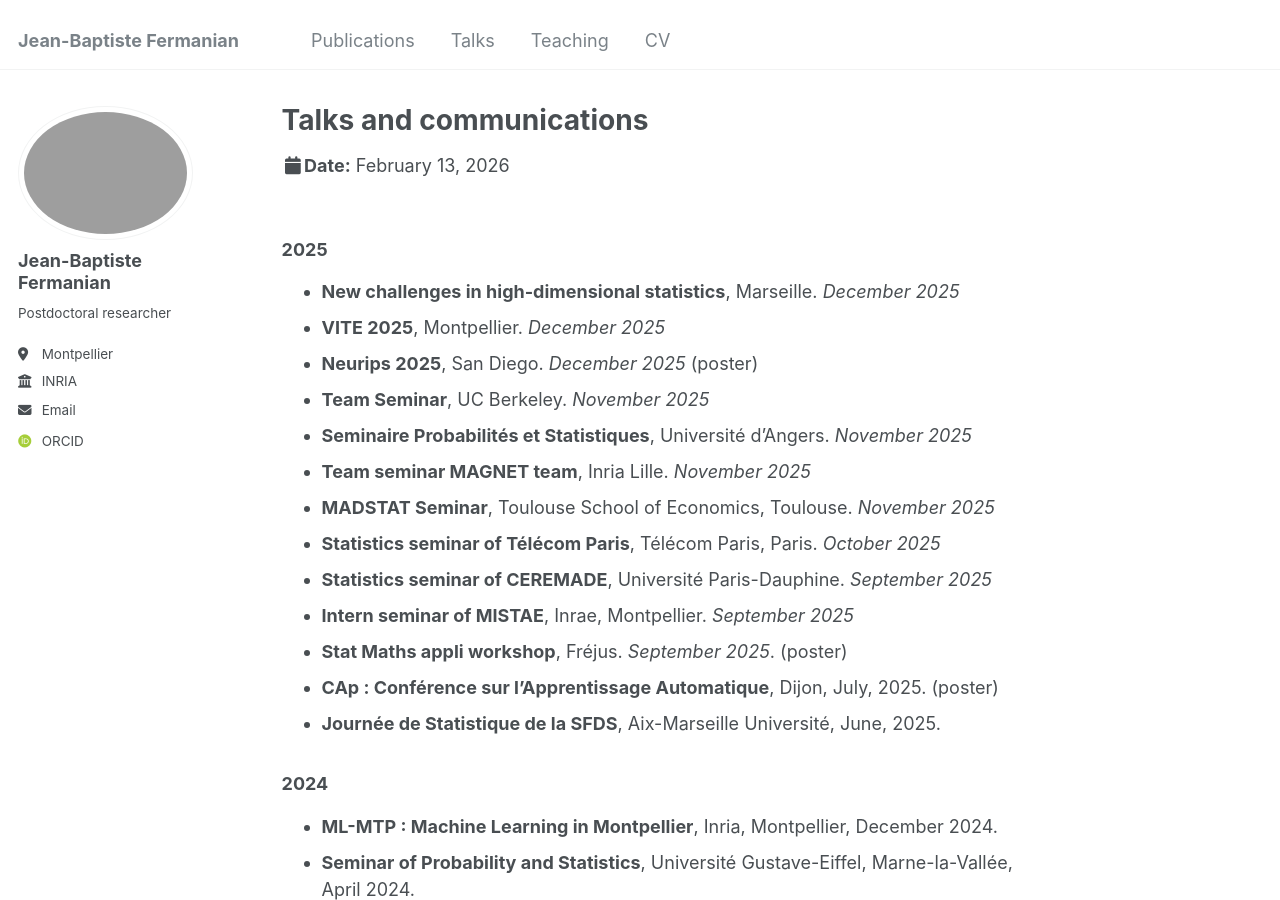
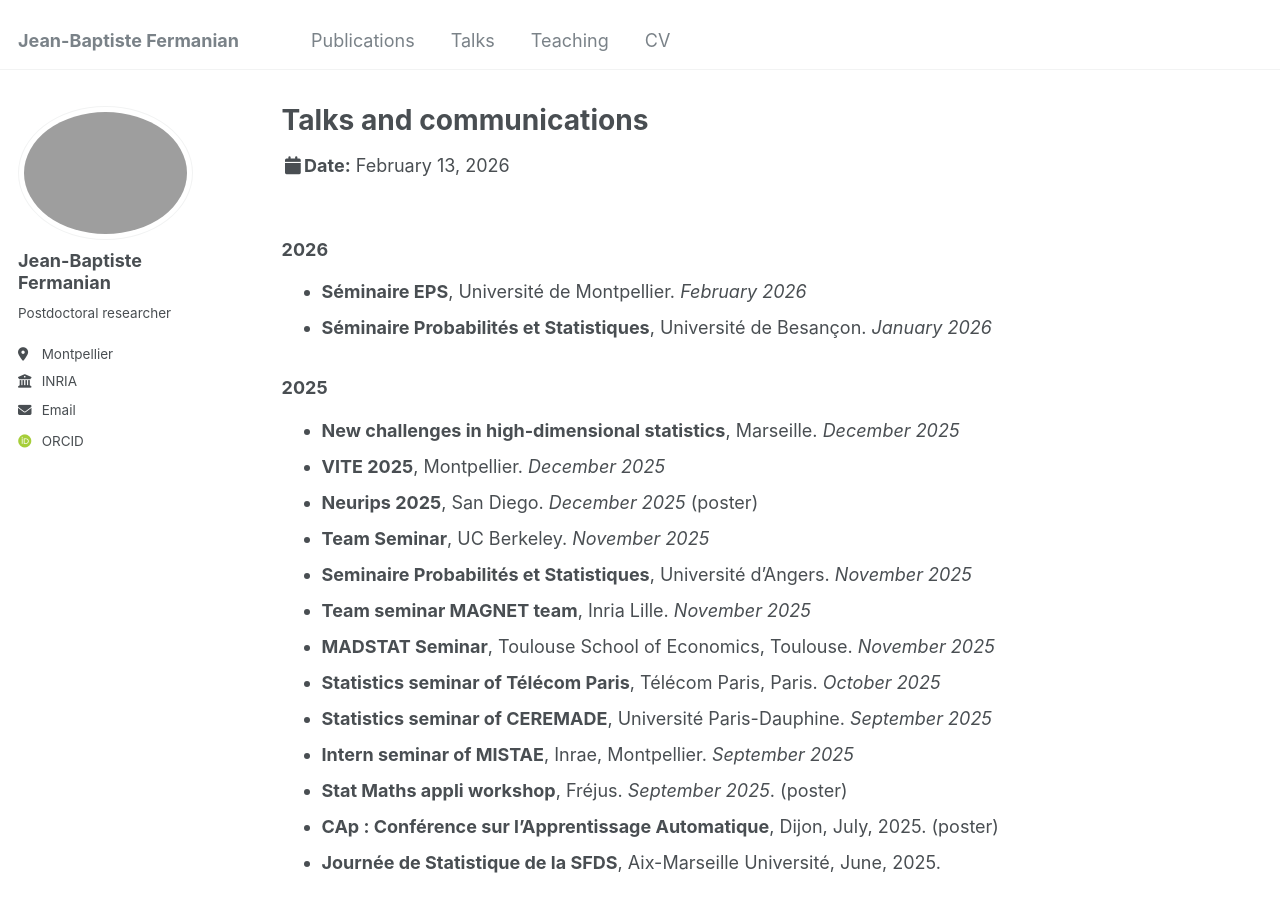
Before and after one commit to jeanbaptistefermanian/jeanbaptistefermanian.github.io, a Jekyll site: the page built from _talks/talks.md, in a window 1280 px wide and 900 px high. Built offline with Jekyll 4.4.1, drawn with Linux system fonts in a browser that asks for light colours; some web fonts are replaced.

Commit message:
add seminar

```diff
--- a/_talks/talks.md
+++ b/_talks/talks.md
@@ -5,6 +5,12 @@ author_profile: true
 redirect_from:
 - /talks.html
 ---
+
+### 2026
+- **Séminaire EPS**, Université de Montpellier. *February 2026*
+- **Séminaire Probabilités et Statistiques**, Université de Besançon. *January 2026*
+
+
 
 ### 2025
 - **New challenges in high-dimensional statistics**, Marseille. *December 2025*
```
